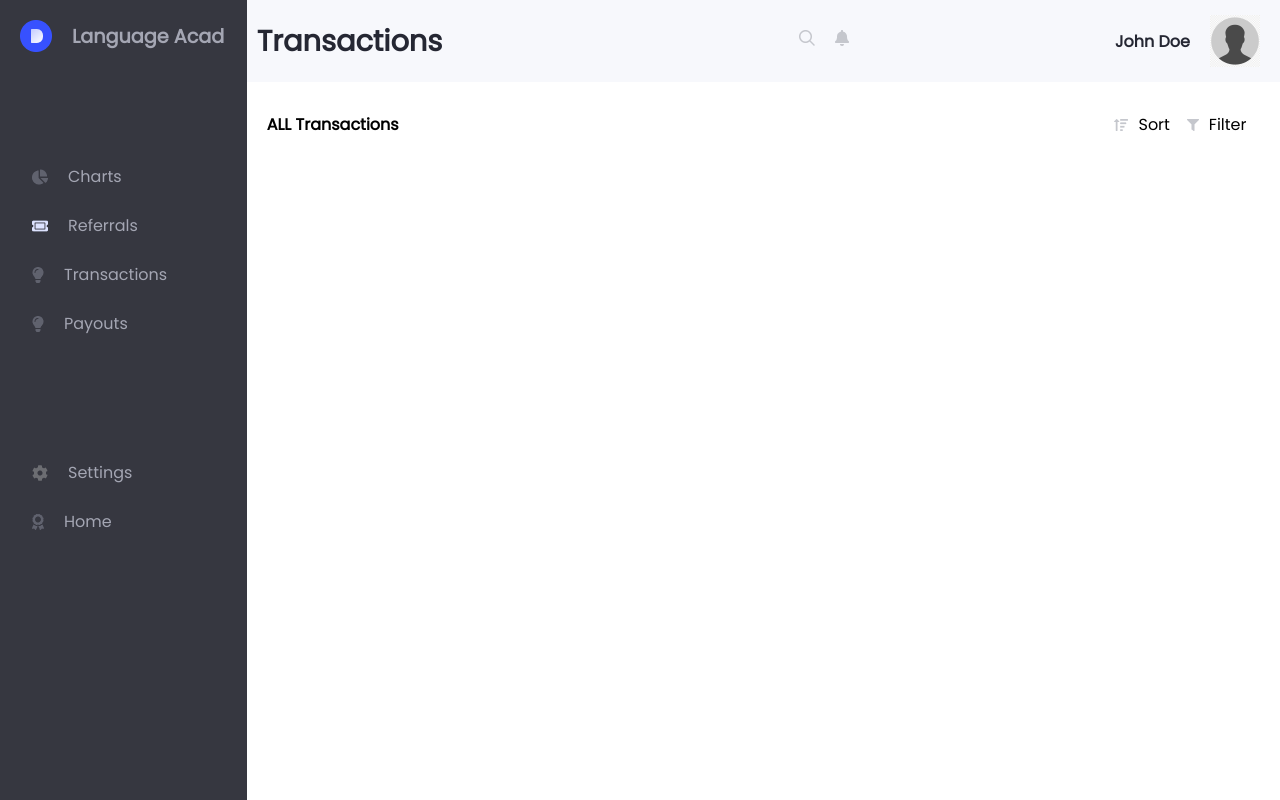
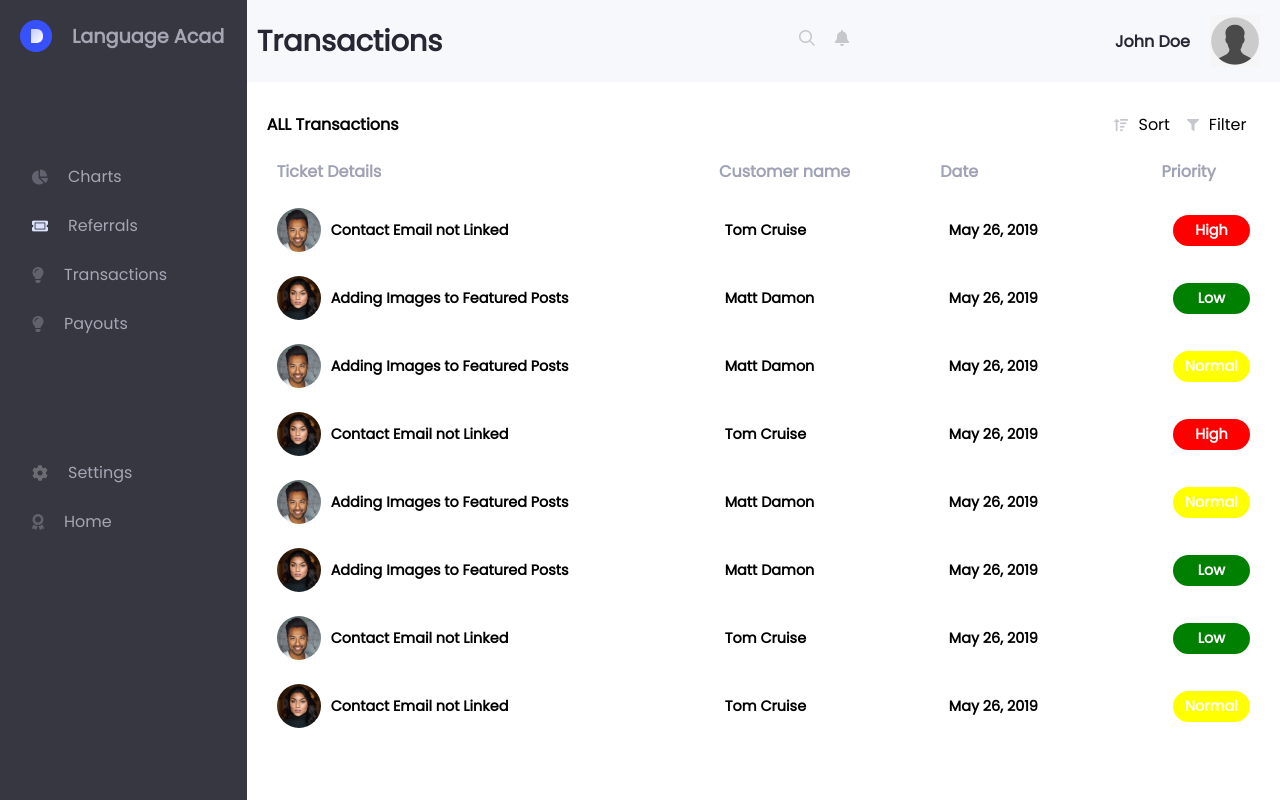
Before and after one commit to Bola-coder/Admin-Dashboard, a React (Create React App) app: page /transactions in a window 1280 px wide. Built offline with nearby package versions, Linux system fonts and the light colour scheme.

Commit message:
Finished the Transactions page

```diff
--- a/src/components/TransactionDetails.jsx
+++ b/src/components/TransactionDetails.jsx
@@ -3,6 +3,12 @@ import Images from "../utils/Images";
 import transactions from "../utils/transactionContent";
 import style from "./../css/transactionDetails.module.css";
 const TransactionDetails = () => {
+  function setPriorityClass(priority) {
+    if (priority === "High") return style.high;
+    else if (priority === "Normal") return style.normal;
+    else if (priority === "Low") return style.low;
+    else return "";
+  }
   return (
     <div className={style.transaction__details}>
       <div className={style.details__header}>
@@ -18,8 +24,31 @@ const TransactionDetails = () => {
           </span>
         </div>
       </div>
-      <div className={style.details__content}>
-
+      <div className={style.details__contents}>
+        {transactions.map((transaction, index) => (
+          <div key={index}>
+            <div className={style.content__header}>
+              {transaction.title.map((title) => (
+                <p>{title}</p>
+              ))}
+            </div>
+            <div className={style.content__body}>
+              {transaction.content.map((content, index) => (
+                <span key={index}>
+                  <div>
+                    <img src={content.image} alt="Img here" />
+                    <p>{content.detail}</p>
+                  </div>
+                  <p>{content.name}</p>
+                  <p>{content.date}</p>
+                  <p className={setPriorityClass(content.priority)}>
+                    {content.priority}
+                  </p>
+                </span>
+              ))}
+            </div>
+          </div>
+        ))}
       </div>
     </div>
   );
--- a/src/css/transactionDetails.module.css
+++ b/src/css/transactionDetails.module.css
@@ -23,3 +23,65 @@
 .details__header > div > span p {
   padding: 10px;
 }
+
+.content__header,
+.content__body span {
+  display: flex;
+  justify-content: space-between;
+  align-items: center;
+  padding: 12px 10px;
+  max-height: 90vh;
+}
+
+.content__header p,
+.content__body span p {
+  flex: 1;
+}
+
+.content__header p:first-child,
+.content__body span div {
+  flex: 2;
+  display: flex;
+  align-items: center;
+}
+
+.content__header p {
+  color: #9fa2b4;
+  font-weight: bold;
+}
+
+.content__body span div img {
+  border-radius: 50%;
+  margin-right: 10px;
+}
+
+.content__body p {
+  font-weight: bold;
+  font-size: 0.9rem;
+}
+
+.content__header p:last-child {
+  flex: 0.4;
+}
+.content__body span p.high,
+.content__body span p.normal,
+.content__body span p.low {
+  color: #fff;
+  padding: 5px;
+  width: 50px;
+  border-radius: 20px;
+  flex: 0.3;
+  text-align: center;
+}
+
+.content__body span p.high {
+  background-color: red;
+}
+
+.content__body span p.low {
+  background-color: green;
+}
+
+.content__body span p.normal {
+  background-color: yellow;
+}
--- a/src/utils/Images.js
+++ b/src/utils/Images.js
@@ -11,6 +11,8 @@ import person from "./../images/person3.png";
 import edit from "./../images/editPicture.png";
 import filterIcon from "./../images/filterIcon.png";
 import sortIcon from "./../images/sortIcon.png";
+import man from "./../images/man.png";
+import woman from "./../images/woman.png";
 
 const Images = {
   charts,
@@ -26,6 +28,8 @@ const Images = {
   edit,
   filterIcon,
   sortIcon,
+  man,
+  woman,
 };
 
 export default Images;
--- a/src/utils/transactionContent.js
+++ b/src/utils/transactionContent.js
@@ -1,3 +1,4 @@
+import Images from "./Images";
 const transactions = [
   {
     title: ["Ticket Details", "Customer name", "Date", "Priority"],
@@ -8,6 +9,7 @@ const transactions = [
         name: "Tom Cruise",
         date: "May 26, 2019",
         priority: "High",
+        image: Images.man,
       },
       {
         id: 1,
@@ -15,6 +17,7 @@ const transactions = [
         name: "Matt Damon",
         date: "May 26, 2019",
         priority: "Low",
+        image: Images.woman,
       },
       {
         id: 2,
@@ -22,6 +25,7 @@ const transactions = [
         name: "Matt Damon",
         date: "May 26, 2019",
         priority: "Normal",
+        image: Images.man,
       },
       {
         id: 3,
@@ -29,13 +33,16 @@ const transactions = [
         name: "Tom Cruise",
         date: "May 26, 2019",
         priority: "High",
+        image: Images.woman,
       },
+
       {
         id: 4,
         detail: "Adding Images to Featured Posts",
         name: "Matt Damon",
         date: "May 26, 2019",
         priority: "Normal",
+        image: Images.man,
       },
       {
         id: 5,
@@ -43,6 +50,7 @@ const transactions = [
         name: "Matt Damon",
         date: "May 26, 2019",
         priority: "Low",
+        image: Images.woman,
       },
       {
         id: 6,
@@ -50,6 +58,7 @@ const transactions = [
         name: "Tom Cruise",
         date: "May 26, 2019",
         priority: "Low",
+        image: Images.man,
       },
       {
         id: 7,
@@ -57,6 +66,7 @@ const transactions = [
         name: "Tom Cruise",
         date: "May 26, 2019",
         priority: "Normal",
+        image: Images.woman,
       },
     ],
   },
```
Also changed, not shown: src/images/man.png (added), src/images/woman.png (added).
